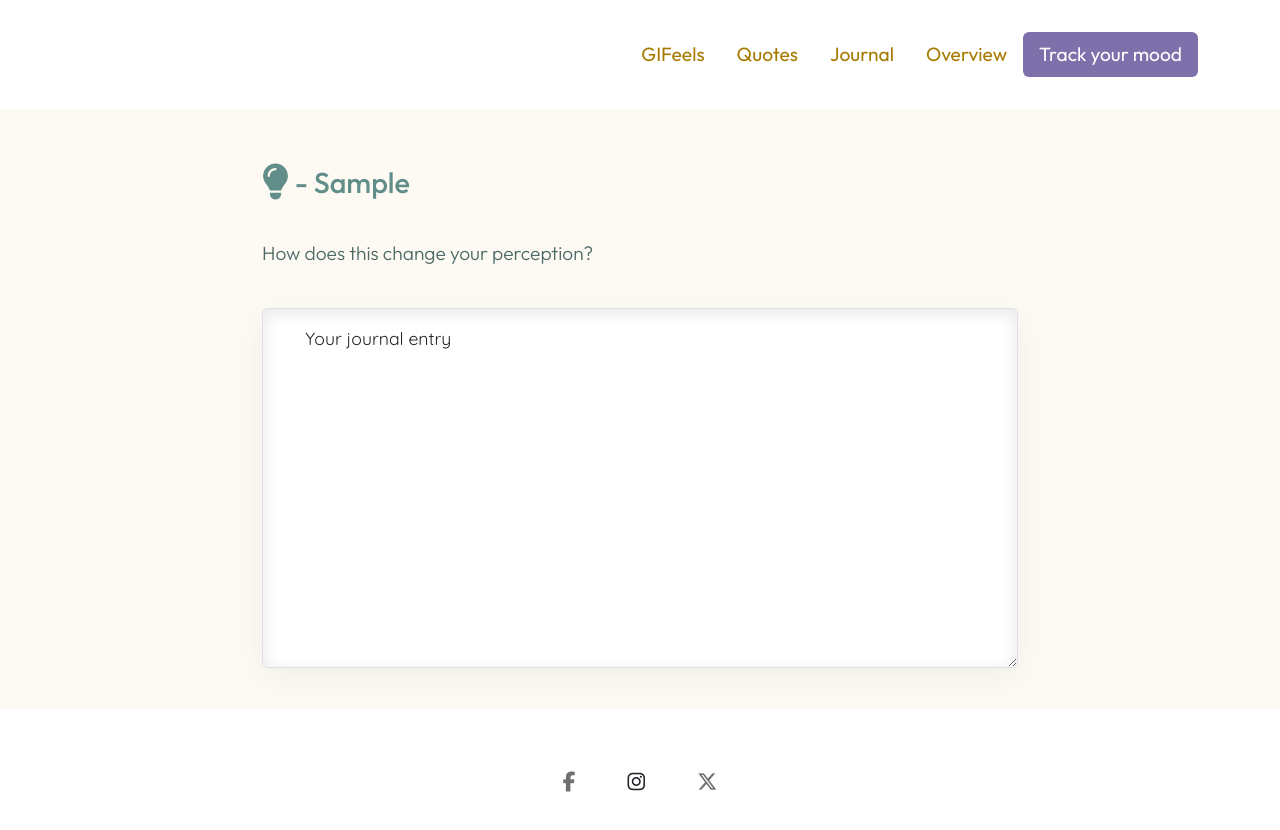
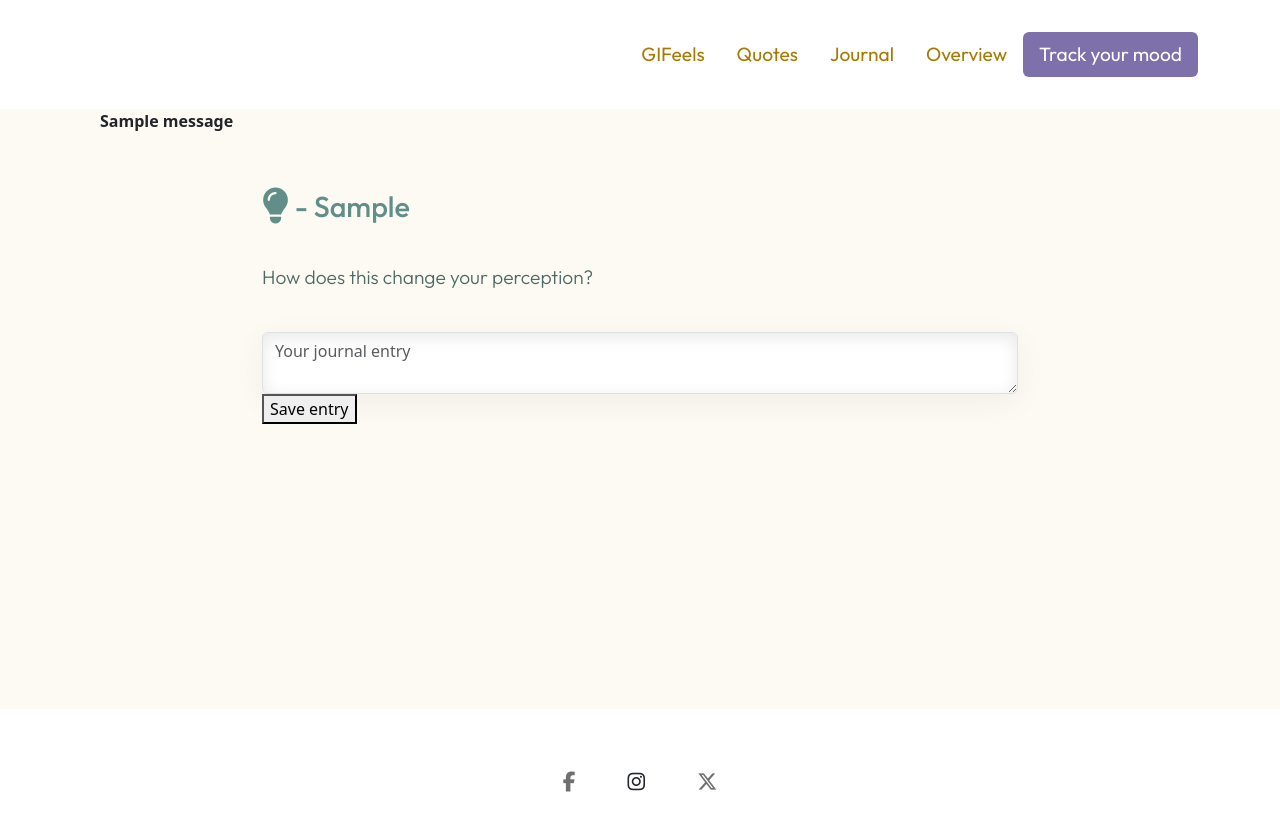
Before and after one commit to lyscodes/CFG_Software_2_4, a Flask app: page /journal in a window 1280 px wide. Run offline with Flask 3, Linux system fonts and the light colour scheme; one stand-in notice (Sample message) is shown; a database or web service that is not in the repository returns one stand-in record (values such as "Sample title"); data that the repository does not hold is empty; some libraries are stand-ins or nearby versions.

Commit message:
Journal entry submission now coded

```diff
--- a/app.py
+++ b/app.py
@@ -1,24 +1,22 @@
-from flask import Flask, render_template, request
-from main import get_quote_otd, get_quote_by_mood, make_moods_dict, get_joke
-from db_utils import today_emotion
+from flask import Flask, render_template, request, flash
+from main import get_quote_otd, get_quote_by_mood, make_moods_dict, get_joke, choice_joke_quote, submit_entry
+from config import SECRET_KEY
+
 
 app = Flask(__name__)
+app.config['SECRET_KEY'] = SECRET_KEY
 
 @app.route('/', methods=['GET', 'POST'])
 def mood_checkin():
     if request.method == 'GET':
         emotions = make_moods_dict()
         return render_template("mood.html", emotions=emotions)
-    if request.method == 'POST':
-        # save their emotion choice to the database
-        # change page to the choice page
-        print("You have clicked on the button")
 
 
 @app.route('/choice/<id>', methods=['GET', 'POST'])
 def choice(id):
     if request.method == 'GET':
-        today_emotion(id) # save their emotional choice to the database
+        choice_joke_quote(id)
         return render_template("choice.html", emotion=id)
 
 
@@ -51,11 +49,21 @@ def quote_for_mood(mood):
 '''
 
 
-@app.route('/journal')
+@app.route('/journal', methods=['GET', 'POST'])
 def add_journal_entry():
     result = get_quote_otd() # This is a quick solution, but we should save the data from /quote call to the api instead
     quote = result[0]
     author = result[1]
+    if request.method == 'POST':
+        content = request.form.get('textarea')
+        if not content:
+            flash('Journal is empty')
+        else:
+            response = submit_entry(content)
+            if response == True:
+                flash('Entry submitted')
+            elif response == False:
+                flash('You have already submitted a diary entry for this date')
     return render_template("journal.html", quote=quote, author=author)
 
 
--- a/db_utils.py
+++ b/db_utils.py
@@ -14,5 +14,9 @@ def _connect_to_db(db_name):
     )
     return connection
 
-def today_emotion(emotion):
+def today_emotion(emotion, date):
     pass
+
+def journal_entry(entry, date):
+    # It should check if the user has already submitted a journal entry for that date
+    pass
--- a/main.py
+++ b/main.py
@@ -1,11 +1,12 @@
 import requests
 from config import GIPHY_API_KEY, MOOD_API_KEY
 from default import default_gifs
-import json
 from urllib import parse, request
 from random import randint
+from db_utils import today_emotion, journal_entry
+import datetime
+import json
 import random
-
 
 def get_moods(mood):
     url = "http://api.giphy.com/v1/gifs/search"
@@ -28,6 +29,7 @@ def get_moods(mood):
         return None
 
 
+
 def make_moods_dict():
     main_moods = ['happy' , 'calm', 'sad', 'worried', 'frustrated', 'angry']
     moods_dict = {}
@@ -42,6 +44,12 @@ def make_moods_dict():
         else:
             moods_dict[mood] = default_gifs[mood]
     return moods_dict
+
+
+def choice_joke_quote(id):
+    date = datetime.datetime.now().date()
+    today_emotion(id, date)  # save their emotional choice to the database
+
 
 def get_joke():
     result = requests.get('https://icanhazdadjoke.com/', headers={'accept': 'application/json'}).json()
@@ -82,9 +90,6 @@ def get_quote_by_mood(mood):
 '''
 
 
-
-
-
 '''
 # this endpoint returns a list of dictionaries with author as key and quote as value
 # its not being used currently but could be in future. You can uncomment and run if curious (results in terminal)
@@ -102,7 +107,10 @@ def get_quotes_by_keyword():
 get_quotes_by_keyword()
 '''
 
-
+def submit_entry(entry):
+    date = datetime.datetime.now().date()
+    journal_entry(entry, date)
+    return False
 
 
 if __name__ == '__main__':
--- a/templates/journal.html
+++ b/templates/journal.html
@@ -9,14 +9,24 @@
 {% block main %}
       <!-- hero section -->
       <div class="hero-section">
+          <div>
+              {% with messages = get_flashed_messages() %}
+                {% if messages %}
+                {% for message in messages %}
+                    <strong>{{ message }}</strong>
+                {% endfor %}
+                {% endif %}
+                {% endwith %}
+          </div>
           <div class="quote-journal-div">
-
               <h2 class="quote-journal"><i class="fa-solid fa-lightbulb fa-lg center"></i>{{quote}} - {{author}} </h2>
-
               <p id="reflection-text">How does this change your perception?</p>
           </div>
-        <div class="form-floating">
-            <textarea class="form-control" placeholder="Leave a comment here" id="floatingTextarea2" style="height: 100%"></textarea>
-            <label for="floatingTextarea2" class="form-label">Your journal entry</label>
-          </div>
+          <div class="form-floating">
+        <form method="POST">
+                <textarea name="textarea" class="form-control" id="floatingTextarea2" placeholder='Your journal entry' style="height: 100%"></textarea>
+            <button type="submit" value="submit">Save entry</button>
+        </form>
+      </div>
+      </div>
 {% endblock %}
```
